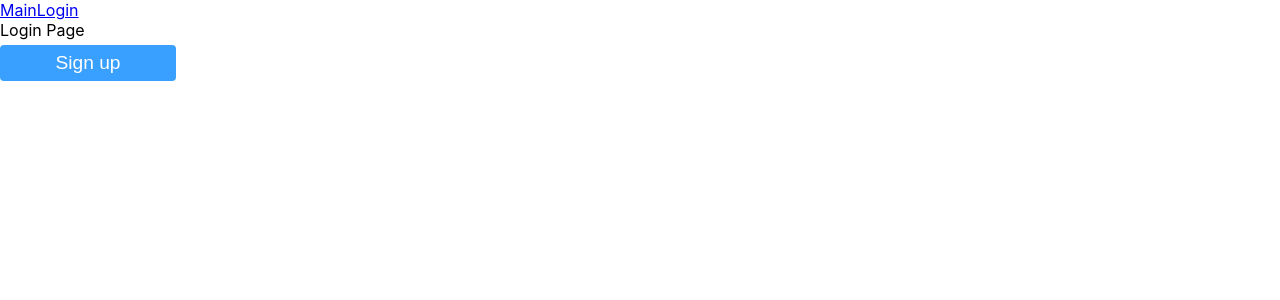
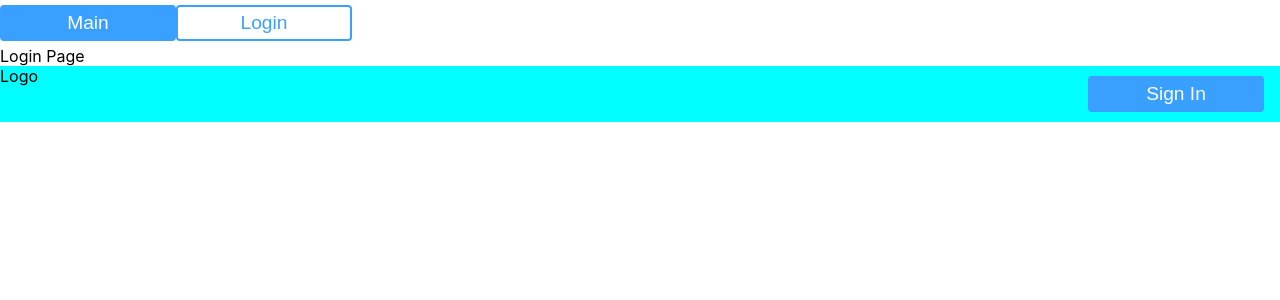
Before and after one commit to johnpagtama/buildspace-wave, a React (Create React App) app in the folder app/: page /login in a window 1280 px wide. Shown: the top 300 px of the page. Built offline with nearby package versions, Linux system fonts and the light colour scheme.

Commit message:
Added header component

```diff
--- a/app/src/App.jsx
+++ b/app/src/App.jsx
@@ -1,6 +1,7 @@
 import * as React from 'react';
 // import { ethers } from 'ethers';
-import { BrowserRouter as Router, Routes, Route, Link } from 'react-router-dom';
+import { Routes, Route, Link } from 'react-router-dom';
+import Header from './components/Header';
 import Button from './components/Button';
 import Login from './pages/Login';
 import Main from './pages/Main';
@@ -11,21 +12,26 @@ export default function App() {
 
 	return (
 		<>
-			<Router>
-				<nav>
-					<Link to='/'>Main</Link>
-					<Link to='/login'>Login</Link>
-				</nav>
-				<Routes>
-					<Route path='/' element={<Main />} />
-					<Route
-						path='/login'
-						element={<Login />}
+			<nav>
+				<Link to='/'>
+					<Button
+						variant='button-primary'
+						text='Main'
 					/>
-				</Routes>
-			</Router>
+				</Link>
+				<Link to='/login'>
+					<Button
+						variant='button-primary-outline'
+						text='Login'
+					/>
+				</Link>
+			</nav>
+			<Routes>
+				<Route path='/' element={<Main />} />
+				<Route path='/login' element={<Login />} />
+			</Routes>
 
-			<Button variant='button-primary' text='Sign up' />
+			<Header />
 		</>
 	);
 }
--- /dev/null
+++ b/app/src/components/Header/index.jsx
@@ -0,0 +1,19 @@
+import React from 'react';
+import styles from './index.module.scss';
+import Button from '../Button';
+
+const Header = () => {
+	return (
+		<header className={`${styles['header']}`}>
+			<div className={`${styles['header__logo']}`}>Logo</div>
+			<div className={`${styles['header__button']}`}>
+				<Button
+					variant='button-primary'
+					text='Sign In'
+				/>
+			</div>
+		</header>
+	);
+};
+
+export default Header;
--- /dev/null
+++ b/app/src/components/Header/index.module.scss
@@ -0,0 +1,16 @@
+.header {
+	display: grid;
+	grid-template-columns: repeat(1rem, 3);
+	grid-template-areas: 'header__logo      .      header__button';
+	background-color: aqua;
+
+	&__logo {
+		grid-area: header__logo;
+	}
+
+	&__button {
+		grid-area: header__button;
+		justify-self: right;
+		margin: 5px 1rem;
+	}
+}
--- a/app/src/index.jsx
+++ b/app/src/index.jsx
@@ -1,6 +1,12 @@
 import React from 'react';
 import ReactDOM from 'react-dom';
+import { BrowserRouter as Router } from 'react-router-dom';
 import './index.scss';
 import App from './App';
 
-ReactDOM.render(<App />, document.getElementById('root'));
+ReactDOM.render(
+	<Router>
+		<App />
+	</Router>,
+	document.getElementById('root')
+);
```
